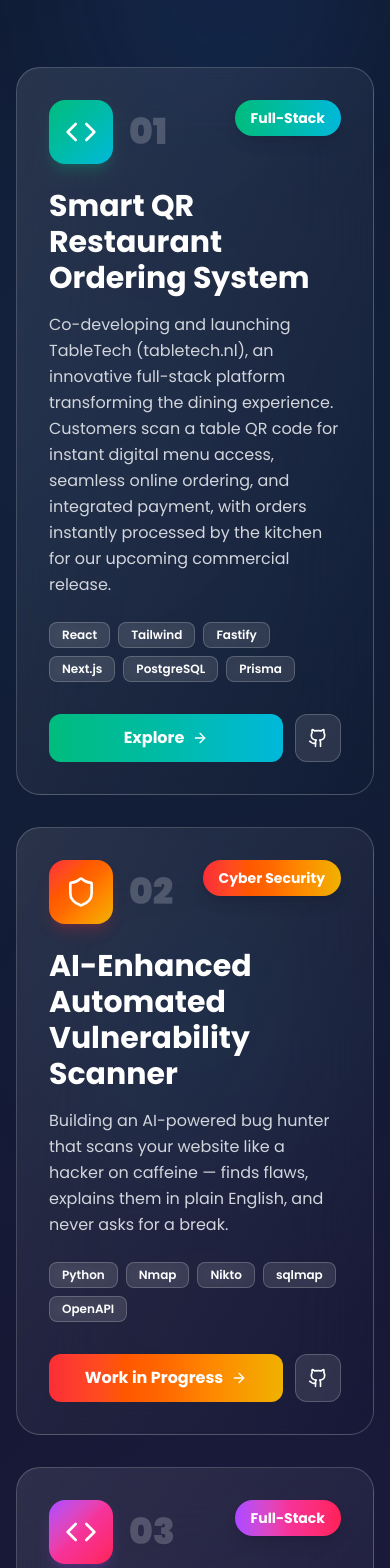
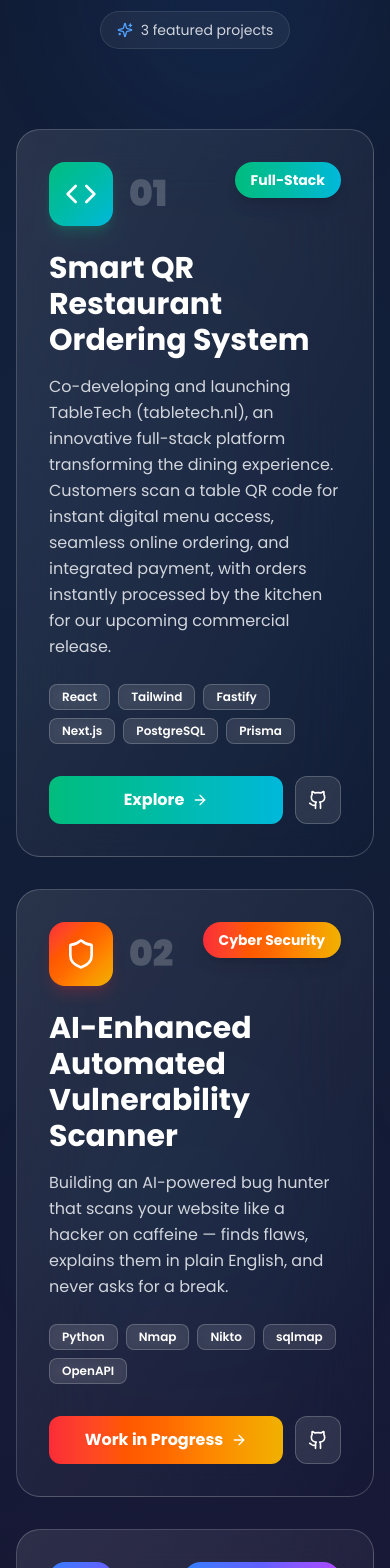
Before and after one commit to Motje3/Portfoliov2, a React (Vite) app in the folder my-portfolio/: page / in a window 390 px wide. Shown: the part 7860-9428 px from the top of the page. Built offline with nearby package versions, Linux system fonts and the light colour scheme.

Commit message:
3 more projects added

```diff
--- a/my-portfolio/src/components/ProjectsSection.tsx
+++ b/my-portfolio/src/components/ProjectsSection.tsx
@@ -1,6 +1,6 @@
-import { motion, useMotionValue, useSpring, useTransform } from "framer-motion";
+import { motion, useMotionValue, useSpring, useTransform, AnimatePresence } from "framer-motion";
 import { useState } from "react";
-import { ExternalLink, Github, ArrowRight, Code, Shield, Database } from "lucide-react";
+import { ExternalLink, Github, ArrowRight, Code, Shield, Database, Plus, Minus, Sparkles } from "lucide-react";
 
 const ProjectsSection = ({
   sectionsRef,
@@ -8,6 +8,7 @@ const ProjectsSection = ({
   sectionsRef: React.MutableRefObject<Record<string, HTMLElement | null>>;
 }) => {
   const [hoveredProject, setHoveredProject] = useState<number | null>(null);
+  const [showAllProjects, setShowAllProjects] = useState(false);
 
   const projects = [
     {
@@ -20,6 +21,7 @@ const ProjectsSection = ({
       icon: Code,
       gradient: "from-emerald-500 via-teal-500 to-cyan-500",
       shadowColor: "shadow-emerald-500/20",
+      featured: true,
     },
     {
       id: 2,
@@ -31,19 +33,62 @@ const ProjectsSection = ({
       icon: Shield,
       gradient: "from-red-500 via-orange-500 to-yellow-500",
       shadowColor: "shadow-red-500/20",
+      featured: true,
     },
     {
       id: 3,
-      title: "Event Calendar",
+      title: "Shipment Tracking System",
       description:
-        "A full-stack event calendar application with responsive design, user authentication, and real-time event synchronization.",
-      tech: ["React", "Node.js", "MongoDB", "Socket.io"],
-      category: "Full-Stack",
+        "Built a mobile app that turns your phone into a package-scanning wizard. Scan, track, and watch shipments move across the world from a slick dashboard — because wondering 'where's my stuff?' is so last decade.",
+      tech: ["React Native", "C#", "PostgreSQL", "Tailwind"],
+      category: "Mobile + Backend",
       icon: Code,
-      gradient: "from-purple-500 via-pink-500 to-rose-500",
+      gradient: "from-blue-500 via-indigo-500 to-purple-500",
+      shadowColor: "shadow-blue-500/20",
+      featured: true,
+    },
+    // Additional projects (hidden initially)
+    {
+      id: 4,
+      title: "Network Security Monitor",
+      description:
+        "Real-time network monitoring dashboard that keeps an eye on your digital perimeter. Think security guard, but for packets.",
+      tech: ["Python", "Flask", "Wireshark", "D3.js"],
+      category: "Cyber Security",
+      icon: Shield,
+      gradient: "from-orange-500 via-red-500 to-pink-500",
+      shadowColor: "shadow-orange-500/20",
+      featured: false,
+    },
+    {
+      id: 5,
+      title: "Automated Backup System",
+      description:
+        "Because losing data is like forgetting your keys — embarrassing and completely avoidable. Smart backups that actually work.",
+      tech: ["C#", "PowerShell", "Azure", "SQL Server"],
+      category: "System Admin",
+      icon: Database,
+      gradient: "from-green-500 via-teal-500 to-blue-500",
+      shadowColor: "shadow-green-500/20",
+      featured: false,
+    },
+    {
+      id: 6,
+      title: "IoT Home Security Hub",
+      description:
+        "Connected home security that's smarter than a smart doorbell. Sensors, alerts, and peace of mind in one package.",
+      tech: ["Arduino", "Python", "MQTT", "React"],
+      category: "IoT",
+      icon: Code,
+      gradient: "from-purple-500 via-violet-500 to-indigo-500",
       shadowColor: "shadow-purple-500/20",
+      featured: false,
     },
   ];
+
+  const featuredProjects = projects.filter(project => project.featured);
+  const additionalProjects = projects.filter(project => !project.featured);
+  const displayedProjects = showAllProjects ? projects : featuredProjects;
 
   const handleReadMore = (projectId: number) => {
     if (projectId === 1) {
@@ -104,26 +149,49 @@ const ProjectsSection = ({
           <p className="text-gray-400 max-w-2xl mx-auto text-lg">
             Where code meets creativity and security becomes an art form
           </p>
+
+          {/* Project Counter */}
+          <motion.div
+            className="mt-6 inline-flex items-center space-x-2 bg-white/5 backdrop-blur-xl border border-white/10 rounded-full px-4 py-2"
+            initial={{ opacity: 0 }}
+            whileInView={{ opacity: 1 }}
+            transition={{ delay: 0.8 }}
+          >
+            <Sparkles className="w-4 h-4 text-blue-400" />
+            <span className="text-sm text-gray-300">
+              {showAllProjects ? `Showing all ${projects.length}` : `${featuredProjects.length} featured`} projects
+            </span>
+          </motion.div>
         </motion.div>
 
         {/* Enhanced Projects Grid */}
         <div className="max-w-7xl mx-auto">
-          <div className="grid lg:grid-cols-3 md:grid-cols-2 gap-8">
-            {projects.map((project, index) => {
+          <AnimatePresence mode="wait">
+            <motion.div
+              key={showAllProjects ? 'all' : 'featured'}
+              className="grid lg:grid-cols-3 md:grid-cols-2 gap-8"
+              initial={{ opacity: 1 }}
+              animate={{ opacity: 1 }}
+              exit={{ opacity: 1 }}
+              transition={{ duration: 0.1 }}
+            >
+              {displayedProjects.map((project, index) => {
                 const IconComponent = project.icon;
+                const isAdditionalProject = !project.featured;
+
                 return (
                   <motion.div
                     key={project.id}
                     className="group relative"
-                  initial={{ opacity: 0, y: 60, rotateX: 45 }}
-                  whileInView={{ opacity: 1, y: 0, rotateX: 0 }}
+                    layout
+                    initial={isAdditionalProject && showAllProjects ? { opacity: 0, y: 60, scale: 0.9 } : { opacity: 1, y: 0, scale: 1 }}
+                    animate={{ opacity: 1, y: 0, scale: 1 }}
+                    exit={isAdditionalProject ? { opacity: 0, y: -60, scale: 0.9 } : { opacity: 1, y: 0, scale: 1 }}
                     transition={{
-                    duration: 0.8,
-                    delay: index * 0.2,
-                    type: "spring",
-                    stiffness: 100
+                      duration: 0.4,
+                      delay: isAdditionalProject ? (index - featuredProjects.length) * 0.1 : 0,
+                      ease: "easeOut"
                     }}
-                  viewport={{ once: true }}
                     onHoverStart={() => setHoveredProject(project.id)}
                     onHoverEnd={() => setHoveredProject(null)}
                     whileHover={{ y: -10, scale: 1.02 }}
@@ -249,12 +317,67 @@ const ProjectsSection = ({
                   </motion.div>
                 );
               })}
-          </div>
+            </motion.div>
+          </AnimatePresence>
         </div>
 
-        {/* Enhanced Bottom CTA */}
+        {/* Show More/Less Toggle Button */}
         <motion.div
-          className="text-center mt-20"
+          className="text-center mt-16"
+          initial={{ opacity: 0, y: 30 }}
+          whileInView={{ opacity: 1, y: 0 }}
+          transition={{ duration: 0.8, delay: 0.4 }}
+          viewport={{ once: true }}
+        >
+          <motion.button
+            onClick={() => setShowAllProjects(!showAllProjects)}
+            className="group relative bg-gradient-to-br from-white/10 to-white/5 backdrop-blur-2xl border border-white/20 hover:border-white/40 rounded-2xl p-6 transition-all duration-500 hover:scale-105"
+            whileHover={{ y: -5 }}
+            whileTap={{ scale: 0.95 }}
+          >
+            <div className="flex items-center space-x-4">
+              <motion.div
+                className="p-3 bg-gradient-to-r from-blue-500 to-purple-600 rounded-xl"
+                whileHover={{ rotate: 180 }}
+                transition={{ duration: 0.3 }}
+              >
+                {showAllProjects ? (
+                  <Minus className="w-6 h-6 text-white" />
+                ) : (
+                  <Plus className="w-6 h-6 text-white" />
+                )}
+              </motion.div>
+
+              <div className="text-left">
+                <p className="text-xl font-bold text-white group-hover:text-blue-300 transition-colors duration-300">
+                  {showAllProjects ? "Show Less" : `Discover ${additionalProjects.length} More Projects`}
+                </p>
+                <p className="text-sm text-gray-400 group-hover:text-gray-300 transition-colors duration-300">
+                  {showAllProjects
+                    ? "Back to featured projects"
+                    : "Explore my complete portfolio"
+                  }
+                </p>
+              </div>
+
+              <motion.div
+                className="text-2xl"
+                animate={{ rotate: showAllProjects ? 180 : 0 }}
+                transition={{ duration: 0.3 }}
+              >
+                🚀
+              </motion.div>
+            </div>
+
+            {/* Hover glow effect */}
+            <div className="absolute inset-0 rounded-2xl bg-gradient-to-r from-blue-500/10 to-purple-500/10 opacity-0 group-hover:opacity-100 transition-opacity duration-500" />
+          </motion.button>
+        </motion.div>
+
+        {/* Enhanced Bottom CTA - only show when not expanded */}
+        {!showAllProjects && (
+          <motion.div
+            className="text-center mt-12"
             initial={{ opacity: 0, y: 30 }}
             whileInView={{ opacity: 1, y: 0 }}
             transition={{ duration: 0.8, delay: 0.6 }}
@@ -279,6 +402,7 @@ const ProjectsSection = ({
               </motion.button>
             </motion.div>
           </motion.div>
+        )}
       </div>
     </motion.section>
   );
```
Lines whose indentation alone changed are shown as unchanged.
